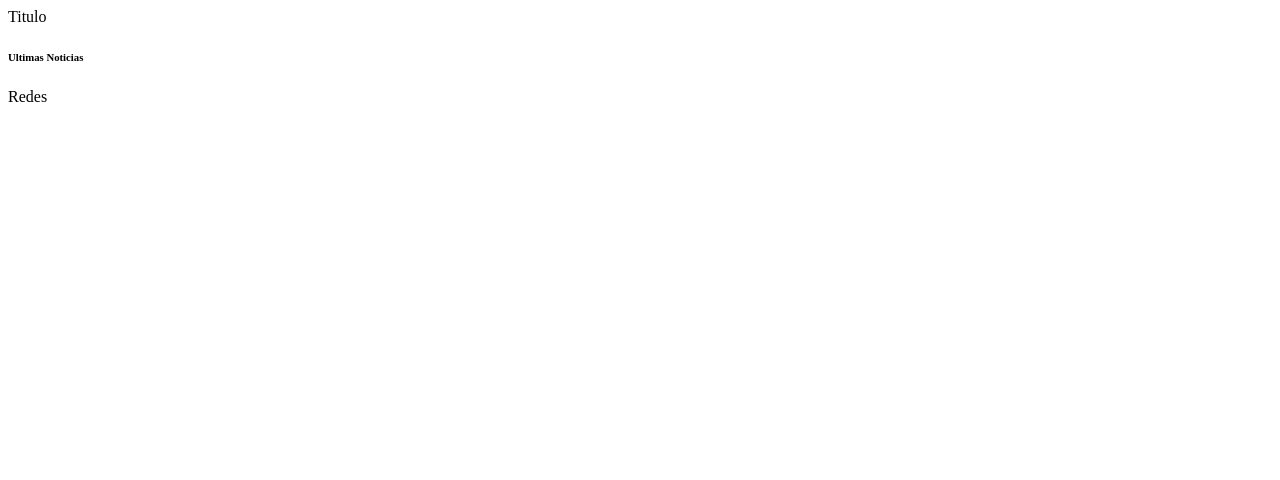
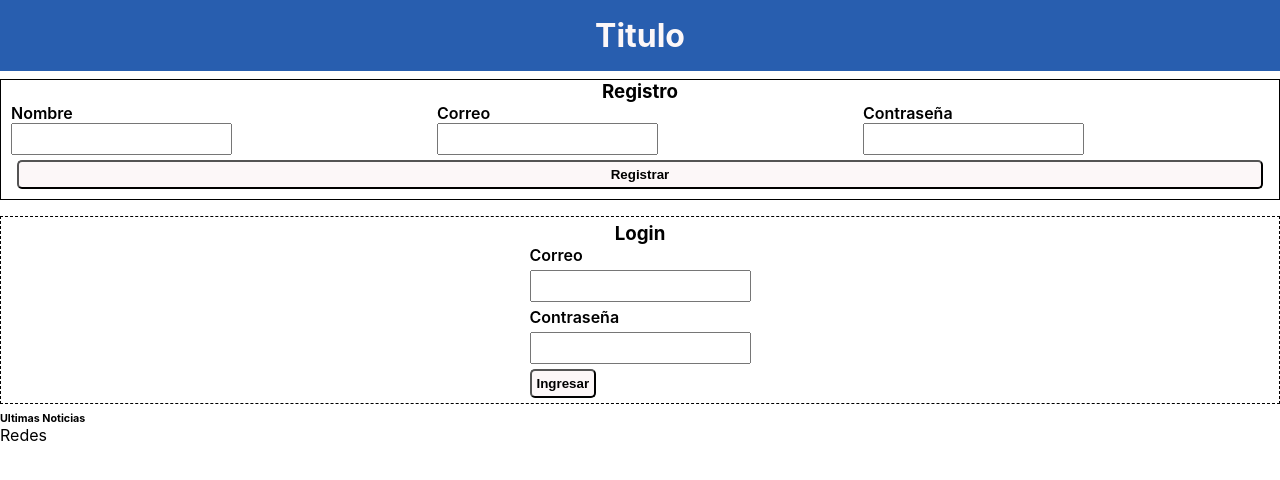
Before and after one commit to Juanfezaga/MaquetacionCiclo3, a plain HTML site: page index.html in a window 1280 px wide. Drawn offline with Linux system fonts and the light colour scheme.

Commit message:
Finished first part

```diff
--- a/estilos.css
+++ b/estilos.css
@@ -0,0 +1,94 @@
+html, :root, body, *{
+  margin: 0;
+  padding: 0;
+}
+
+body{
+  width: 100%;
+  height: 100%;
+  font-family: -apple-system, BlinkMacSystemFont, 'Segoe UI', Roboto, Oxygen, Ubuntu, Cantarell, 'Open Sans', 'Helvetica Neue', sans-serif;
+}
+
+header{
+  text-align: center;
+  width: 100%;
+  background-color: hsl(216, 63%, 42%);
+}
+
+header > h1 {
+  color: #FCF7F8;
+  padding: 16px 0;
+}
+
+main > section{
+  margin: 8px 0;
+}
+
+#register {
+  border: 1px solid black;
+}
+
+#register > h3 {
+  text-align: center;
+}
+
+#register > form   {
+  display: flex;
+  flex-direction: row;
+  justify-content: space-around;
+  flex-wrap: wrap;
+}
+
+#register > form > div:not(:last-child){
+  flex: 1;
+  padding-left: 10px;
+}
+
+#register > form > button{
+  width: 100%;
+  margin: 0 16px;
+  margin-bottom: 10px;
+}
+
+.register-input > label {
+  display: block;
+  font-weight: 600;
+}
+.register-input > input {
+  padding: 5px 5px;
+  font-size: 16px;
+}
+
+.register-input {
+  padding-bottom: 5px;
+}
+
+#login {
+  margin-top: 16px;
+  border: 1px dashed black;
+  padding: 5px;
+  display: flex;
+  justify-content: center;
+  flex-direction: column;
+  align-items: center;
+}
+
+.login-input > label{
+  display: block;
+  font-weight: 600;
+}
+
+.login-input > input{
+  display: block;
+  padding: 5px 5px;
+  font-size: 16px;
+  margin: 5px 0;
+}
+
+button{
+  border-radius: 5px;
+  font-weight: bold;
+  min-width: 22%;
+  padding: 5px;
+  background-color: #FCF7F8;
+}
--- a/index.html
+++ b/index.html
@@ -1,17 +1,51 @@
 <!DOCTYPE html>
 <html lang="en">
   <head>
-  <meta charset="UTF-8">
-  <meta http-equiv="X-UA-Compatible" content="IE=edge">
-  <meta name="viewport" content="width=device-width, initial-scale=1.0">
+    <meta charset="UTF-8" />
+    <meta http-equiv="X-UA-Compatible" content="IE=edge" />
+    <meta name="viewport" content="width=device-width, initial-scale=1.0" />
     <link rel="stylesheet" href="estilos.css" />
     <title>Maquetacion</title>
   </head>
   <body>
-  <header>Titulo</header>
+    <header>
+      <h1>Titulo</h1>
+    </header>
     <main>
-    <section id="register"></section>
-    <section id="login"></section>
+      <section id="register">
+        <h3>Registro</h3>
+        <form>
+          <div class="register-input">
+            <label for="name">Nombre</label>
+            <input name="name" type="text" min="1" max="30" required />
+          </div>
+          <div class="register-input">
+            <label for="email">Correo</label>
+            <input name="email" type="email" min="1" max="30" required />
+          </div>
+          <div class="register-input">
+            <label for="password">Contraseña</label>
+            <input name="password" type="password" min="1" max="30" required />
+          </div>
+          <button type="submit">Registrar</button>
+        </form>
+      </section>
+      <section id="login">
+        <div>
+          <h3>Login</h3>
+        </div>
+        <form>
+          <div class="login-input">
+            <label for="email">Correo</label>
+            <input type="email" name="email" required />
+          </div>
+          <div class="login-input">
+            <label for="email">Contraseña</label>
+            <input type="email" name="email" required />
+          </div>
+          <button>Ingresar</button>
+        </form>
+      </section>
     </main>
     <section id="news">
       <h6>Ultimas Noticias</h6>
```
Lines whose indentation alone changed are shown as unchanged.
